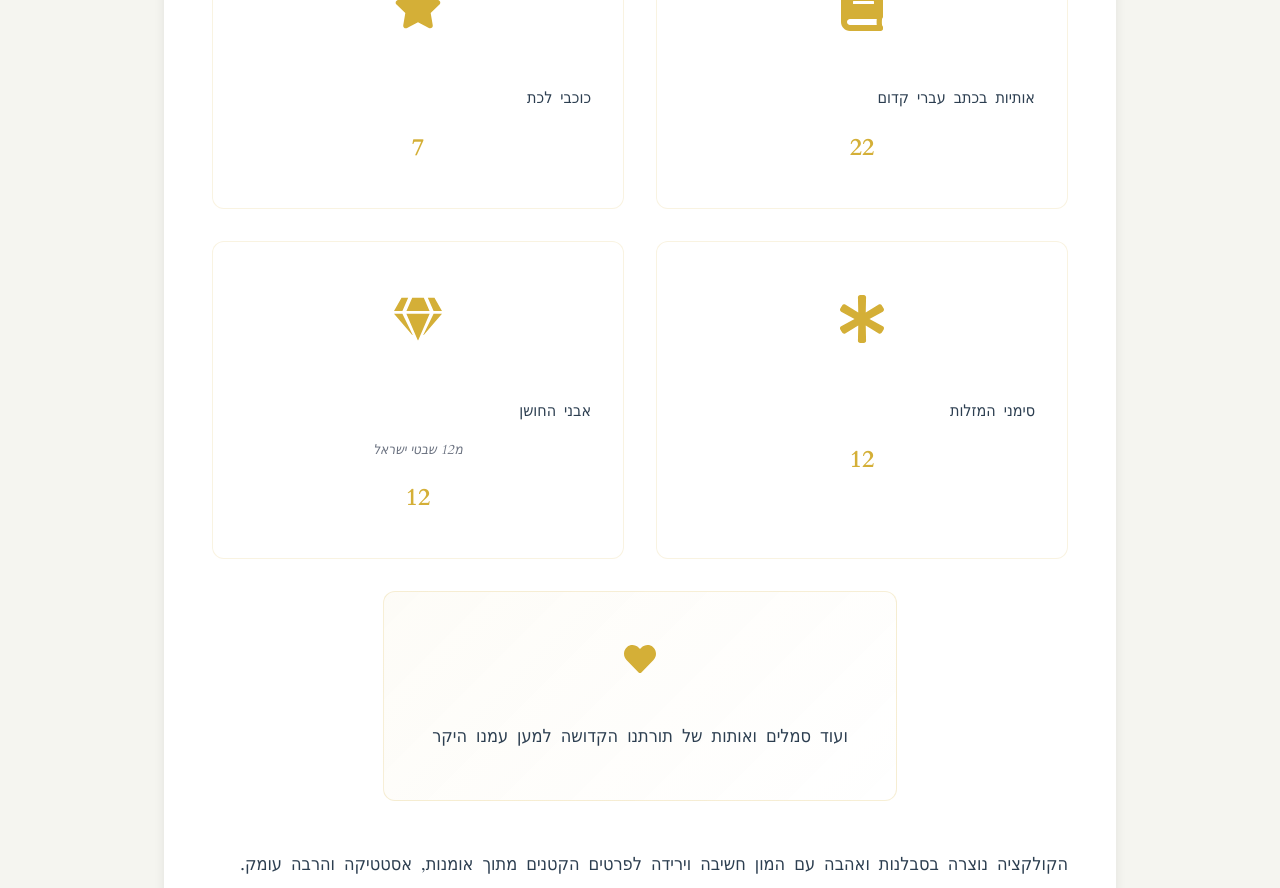
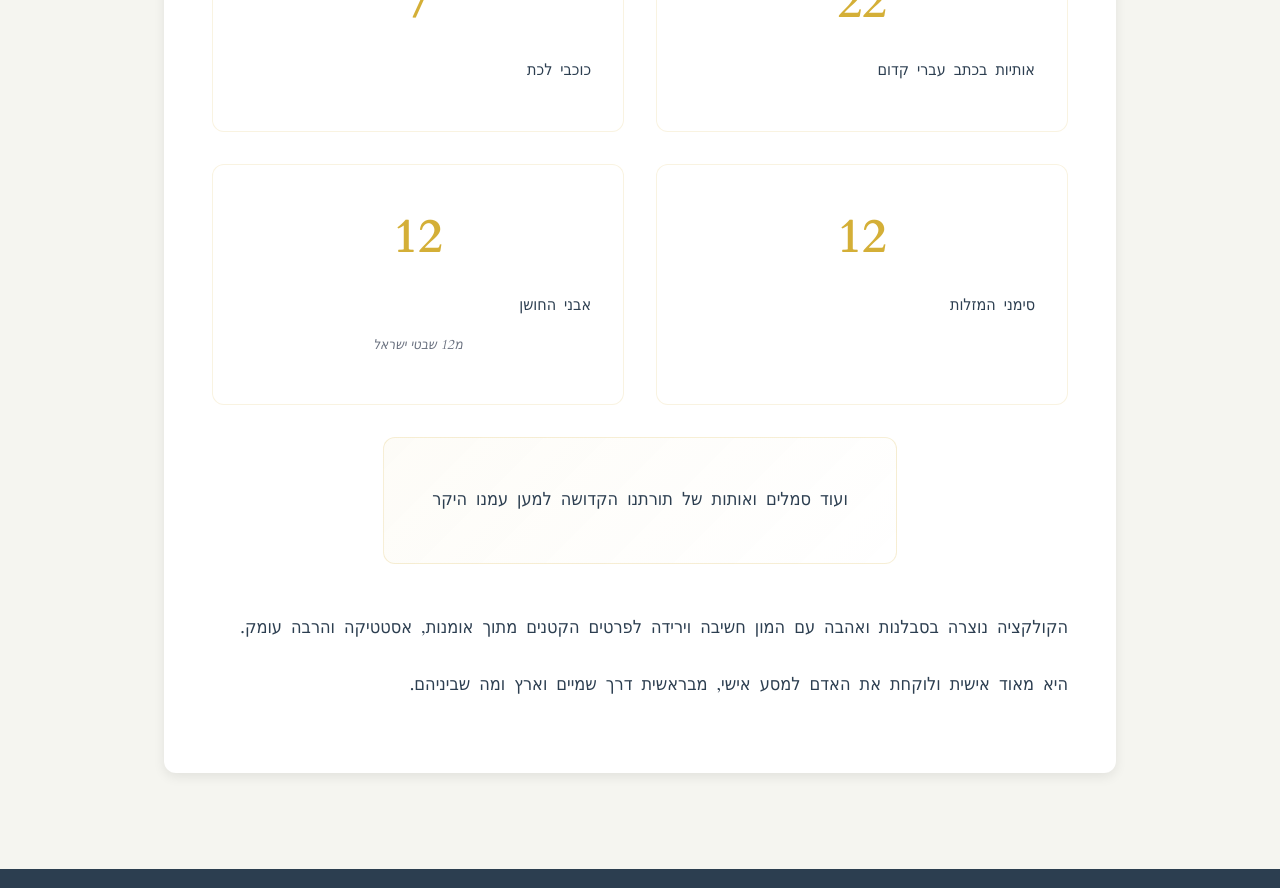
Before and after one commit to shmimveeretz/jewelry-shop, a React (Vite) app: page /about in a window 1280 px wide. Shown: the part 1000-1888 px from the top of the page. Built offline with nearby package versions, Linux system fonts and the light colour scheme; no server answers; a web font is replaced by a local one.

Commit message:
Added features to the about page

```diff
--- a/src/pages/About.jsx
+++ b/src/pages/About.jsx
@@ -1,6 +1,5 @@
 import "../styles/pages/About.css";
 import { useLanguage } from "../contexts/LanguageContext";
-import { FaBook, FaStar, FaAsterisk, FaGem, FaHeart } from "react-icons/fa";
 
 function About() {
   const { t, language } = useLanguage();
@@ -34,53 +33,38 @@ function About() {
 
           <div className="collection-items-grid">
             <div className="collection-item" style={{ "--delay": "0s" }}>
-              <div className="collection-item-icon">
-                <FaBook />
-              </div>
+              <div className="collection-item-number">22</div>
               <p>
                 {language === "he"
                   ? "אותיות בכתב עברי קדום"
                   : "Letters in ancient Hebrew script"}
               </p>
-              <div className="collection-item-number">22</div>
             </div>
 
             <div className="collection-item" style={{ "--delay": "0.1s" }}>
-              <div className="collection-item-icon">
-                <FaStar />
-              </div>
+              <div className="collection-item-number">7</div>
               <p>{language === "he" ? "כוכבי לכת" : "Planets"}</p>
-              <div className="collection-item-number">7</div>
             </div>
 
             <div className="collection-item" style={{ "--delay": "0.2s" }}>
-              <div className="collection-item-icon">
-                <FaAsterisk />
-              </div>
+              <div className="collection-item-number">12</div>
               <p>{language === "he" ? "סימני המזלות" : "Zodiac signs"}</p>
-              <div className="collection-item-number">12</div>
             </div>
 
             <div className="collection-item" style={{ "--delay": "0.3s" }}>
-              <div className="collection-item-icon">
-                <FaGem />
-              </div>
+              <div className="collection-item-number">12</div>
               <p>{language === "he" ? "אבני החושן" : "Hoshen stones"}</p>
               <small>
                 {language === "he"
                   ? "מ12 שבטי ישראל"
                   : "From 12 tribes of Israel"}
               </small>
-              <div className="collection-item-number">12</div>
             </div>
 
             <div
               className="collection-item full-width"
               style={{ "--delay": "0.4s" }}
             >
-              <div className="collection-item-icon">
-                <FaHeart />
-              </div>
               <p className="highlight-item">
                 {language === "he"
                   ? "ועוד סמלים ואותות של תורתנו הקדושה למען עמנו היקר"
--- a/src/styles/pages/About.css
+++ b/src/styles/pages/About.css
@@ -210,31 +210,19 @@
   box-shadow: 0 8px 24px rgba(212, 175, 55, 0.12);
 }
 
-.collection-item-icon {
+.collection-item-number {
   font-size: 3rem;
-  color: var(--color-secondary);
-  margin-bottom: var(--spacing-lg);
-  transition: all var(--transition-medium);
-}
-
-.collection-item:hover .collection-item-icon {
-  color: var(--color-primary);
-  transform: scale(1.15);
-}
-
-.collection-item-number {
-  font-size: 1.5rem;
   font-weight: 700;
   color: var(--color-secondary);
   line-height: 1;
-  margin-top: var(--spacing-md);
+  margin-bottom: var(--spacing-lg);
   transition: all var(--transition-medium);
   display: block;
 }
 
 .collection-item:hover .collection-item-number {
   color: var(--color-primary);
-  transform: scale(1.05);
+  transform: scale(1.1);
 }
 
 .collection-item p {
@@ -260,10 +248,6 @@
   padding: var(--spacing-xl);
   background: linear-gradient(135deg, rgba(212, 175, 55, 0.04), transparent);
   border: 1px solid rgba(212, 175, 55, 0.2);
-}
-
-.collection-item.full-width .collection-item-icon {
-  font-size: 2rem;
 }
 
 .highlight-item {
```
